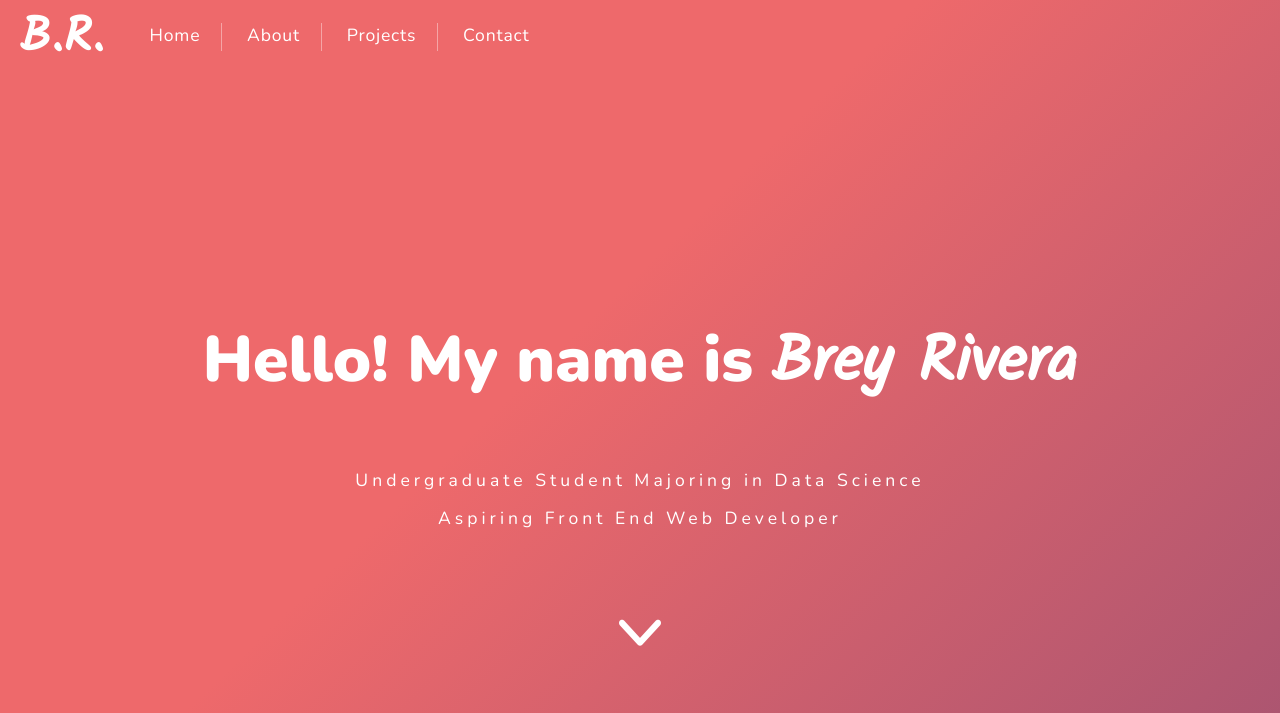
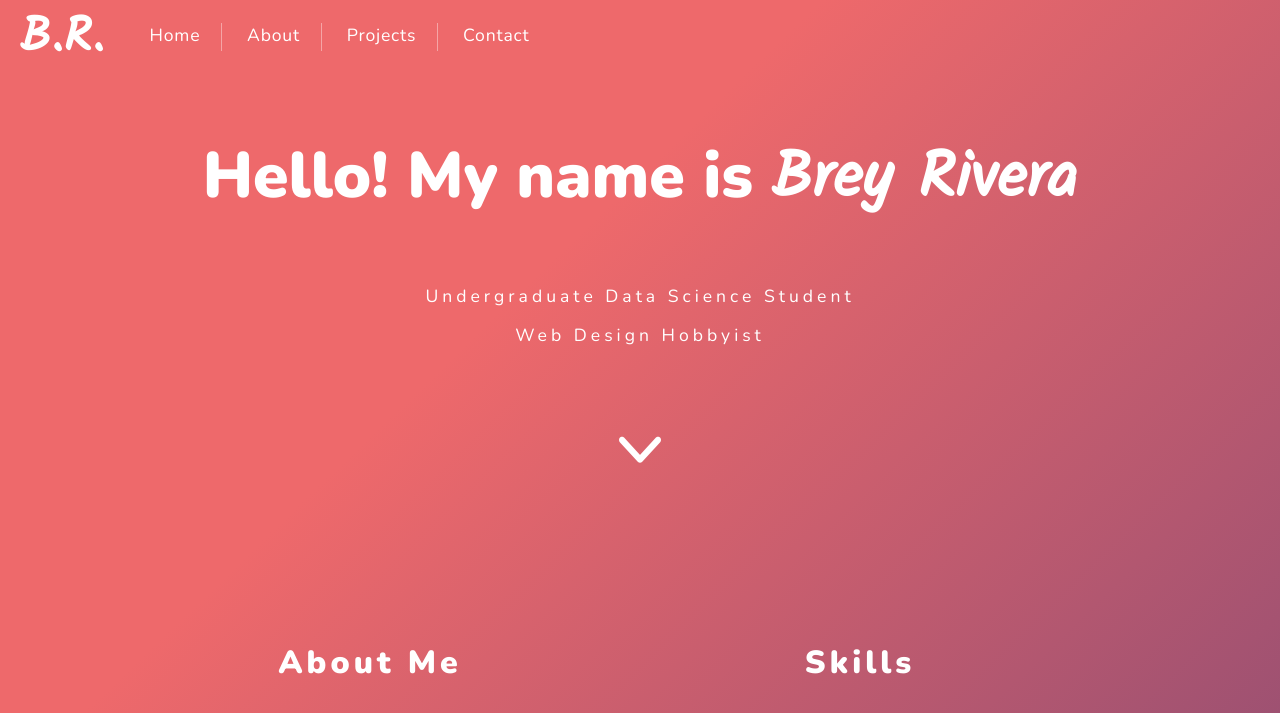
Before and after one commit to breyr/portfolio-site, a plain HTML site: page index.html in a window 1280 px wide. Shown: the top 713 px of the page. Drawn offline with nearby package versions, Linux system fonts and the light colour scheme.

Commit message:
minor changes v2

```diff
--- a/index.html
+++ b/index.html
@@ -34,8 +34,8 @@
   <header id="home" class="header-container">
     <section class="text-container animate__animated animate__fadeIn">
       <h1 class="header">Hello! My name is <span class="header-name">Brey Rivera</span></h1>
-      <h2 class="sub-header">Undergraduate Student Majoring in Data Science</h2>
-      <h2 class="sub-header" id="subhead2">Aspiring Front End Web Developer</h2>
+      <h2 class="sub-header">Undergraduate Data Science Student</h2>
+      <h2 class="sub-header" id="subhead2">Web Design Hobbyist</h2>
       <span class="icons">
         <a href="#about"><i class="fas fa-chevron-down animate__animated animate__bounce animate__infinite"></i></a>
       </span>
--- a/style.css
+++ b/style.css
@@ -111,7 +111,9 @@ ul > li > a:hover:after { transform: scaleX(1); }
 /*#region Header Section */
 .header-container {
   display: table;
-  height: 100vh;
+  min-height: 100vh;
+  /* fix for mobile webkit */
+  min-height: -webkit-fill-available;
   width: 100%;
   text-align: center;
   margin: 0 auto;
```
